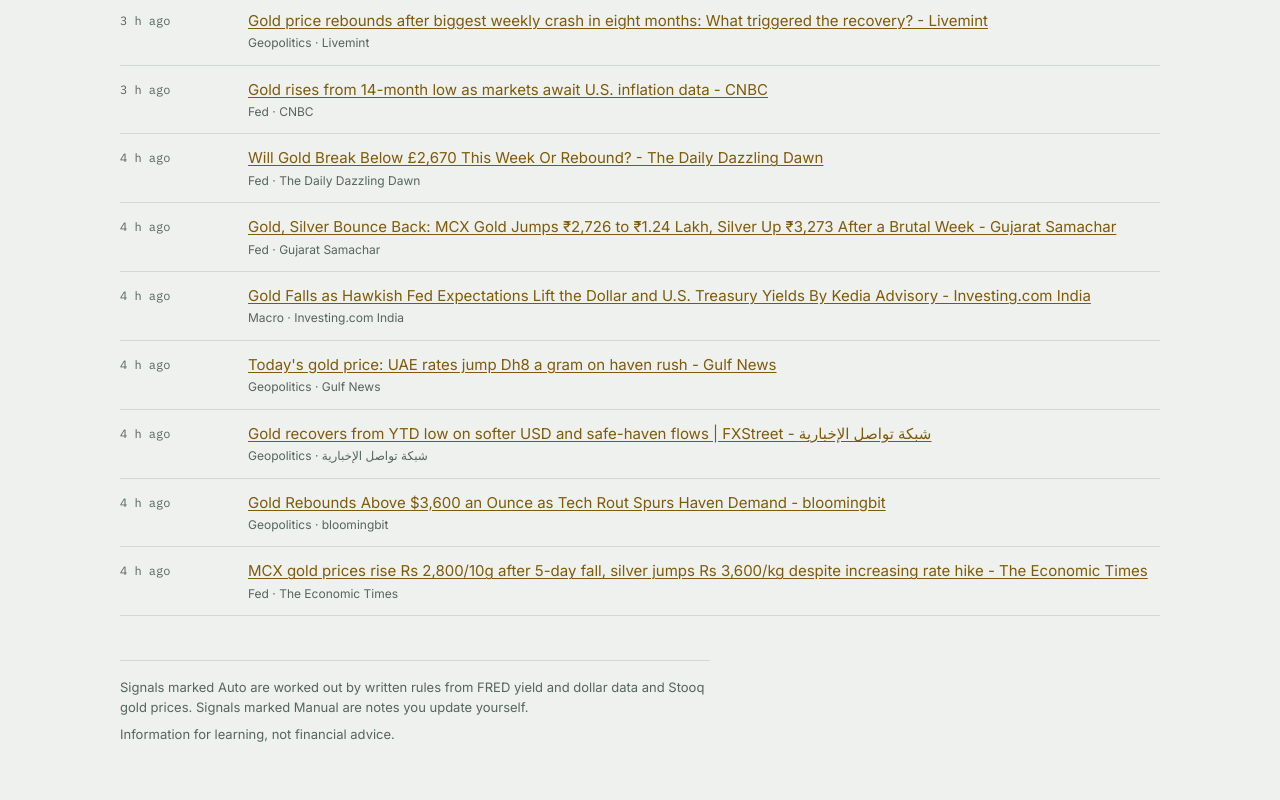
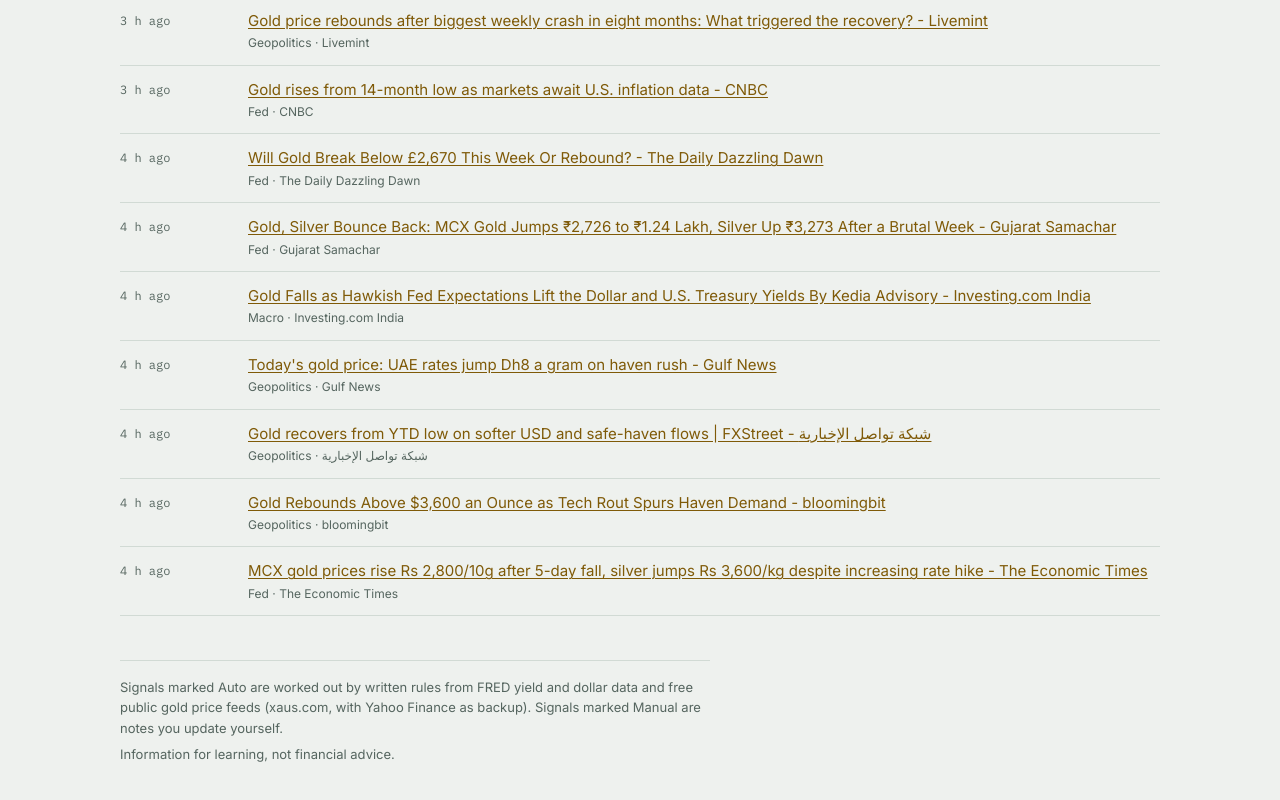
Before and after one commit to myenebeb/gold-watch, a plain HTML site: page index.html in a window 1280 px wide. Shown: the part 6695-7495 px from the top of the page. Drawn offline with Linux system fonts and the light colour scheme.

Commit message:
Update footer text for clarity on data sources

```diff
--- a/index.html
+++ b/index.html
@@ -179,7 +179,7 @@ a { color: var(--accent); text-underline-offset: 2px; }
   </section>
 
   <footer class="foot">
-    <p>Signals marked Auto are worked out by written rules from FRED yield and dollar data and Stooq gold prices. Signals marked Manual are notes you update yourself.</p>
+    <p>Signals marked Auto are worked out by written rules from FRED yield and dollar data and free public gold price feeds (xaus.com, with Yahoo Finance as backup). Signals marked Manual are notes you update yourself.</p>
     <p>Information for learning, not financial advice.</p>
   </footer>
 </div>
```
